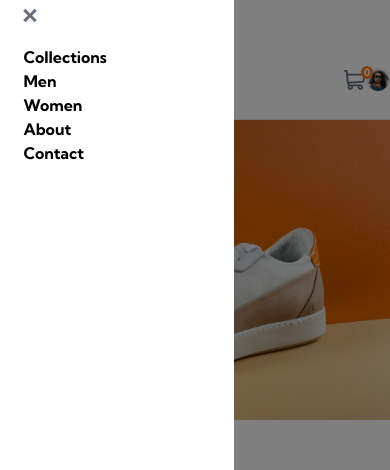
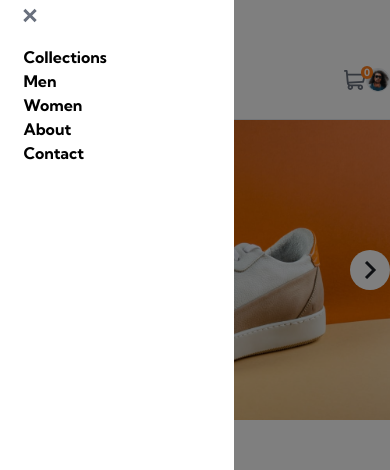
Before and after one commit to nk-on/ecommerce-product-page, a React (Vite) app: page / in a window 390 px wide. Both pictures are taken after a click on the picture 18 px from the left and 80 px from the top of the page. Shown: the top 470 px of the page. Built offline with nearby package versions, Linux system fonts and the light colour scheme.

Commit message:
Fixing aligment of prev and next buttons

```diff
--- a/src/Header/Button.tsx
+++ b/src/Header/Button.tsx
@@ -15,7 +15,7 @@ function Button({ url, top, left, status}: ButtonProps) {
   },[state])
   return (
     <div
-      className={`lg:w-[56px] lg:h-[56px] w-[40px] h-[40px] bg-[#FFFF] absolute right-[90%] left-[${left}%] top-[${top}%] bottom-[50%] ${
+      className={`lg:w-[56px] lg:h-[56px] w-[40px] h-[40px] bg-[#FFFF] absolute  left-[${left}%] top-[${top}%] bottom-[50%] ${
         left === 0 && "right-0"
       } translate-y-[50%]  rounded-[50%] flex justify-center items-center cursor-pointer`
     }
--- a/src/Header/MobileMenu.tsx
+++ b/src/Header/MobileMenu.tsx
@@ -4,7 +4,7 @@ interface MobileMenuProps {
 }
 function MobileMenu({ menuItems, setMenuItemClicked }: MobileMenuProps) {
   return (
-    <div className="w-[100%]  absolute  h-full top-0 left-0 right-0 bottom-0 bg-black bg-opacity-50 z-20 lg:hidden">
+    <div className="w-[100vw]  absolute  h-full top-0 left-0 right-0 bottom-0 bg-black bg-opacity-50 z-[990] lg:hidden">
       <div className="bg-[#fff] w-[60%] h-[100%] ">
         <img src="public/Icon-close-dark.svg" alt="close-icon" className="relative left-[10%] top-[1%]" onClick={()=> setMenuItemClicked(false)}/>
         <ul className="flex flex-col ml-[10%] pt-[30px] ">
--- a/src/Main/Buttons.ts
+++ b/src/Main/Buttons.ts
@@ -2,14 +2,14 @@ const buttons = [
     {
         status:"Prev",
         id:0,
-        url:"public/icon-next.svg ",
+        url:"public/icon-previous.svg ",
         left:90,
         top:50,
     },
     {
         status:"Next",
         id:1,
-        url:"public/icon-previous.svg ",
+        url:"public/icon-next.svg " ,
         left:0,
         top:50,
     }
--- a/src/Main/PhotoCarousel.tsx
+++ b/src/Main/PhotoCarousel.tsx
@@ -23,9 +23,9 @@ function PhotoCarousel() {
   return (
     <>
       {(expanded && !isMobile) && <OverLay />}
-      <div className=" relative flex flex-col gap-[20px] lg:mt-[50px] lg:ml-[40px] lg:w-[445px] lg:h-[445px]">
+      <div className="relative flex flex-col  lg:mt-[50px] lg:ml-[40px] lg:w-[445px] h-[300px] lg:h-[445px]">
         <div
-          className=" relative lg:w-[100%] lg:h-[100%]  h-[300px] w-[100%] lg:rounded-[15px] cursor-pointer"
+          className="relative  lg:h-[100%]  h-[300px] lg:rounded-[15px] cursor-pointer"
           style={{
             backgroundImage: `url(${mainImage})`,
             backgroundSize: "cover",
--- a/src/index.css
+++ b/src/index.css
@@ -1,3 +1,6 @@
 @tailwind base;
 @tailwind components;
 @tailwind utilities;
+#root{
+    width: 100vw;
+}
```
